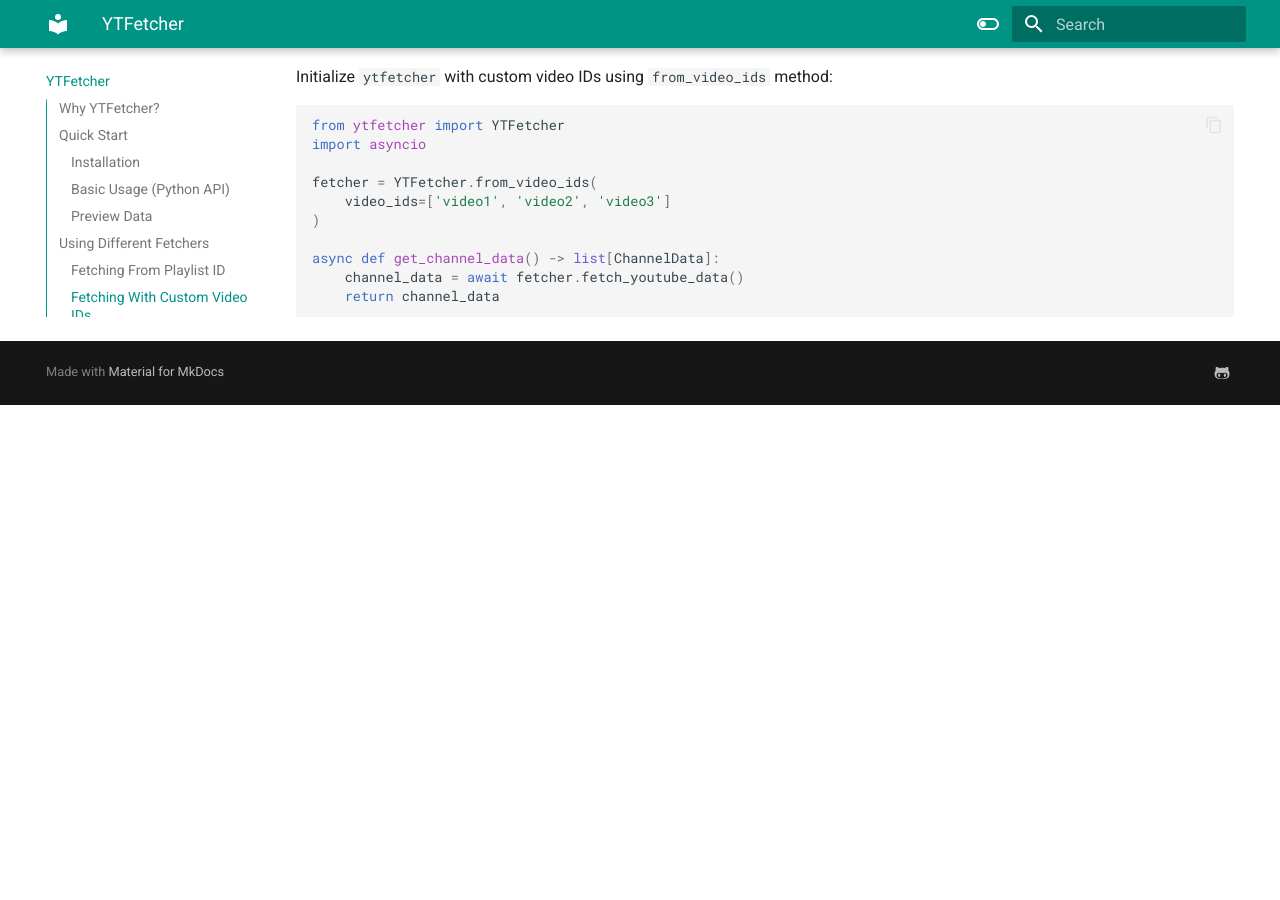
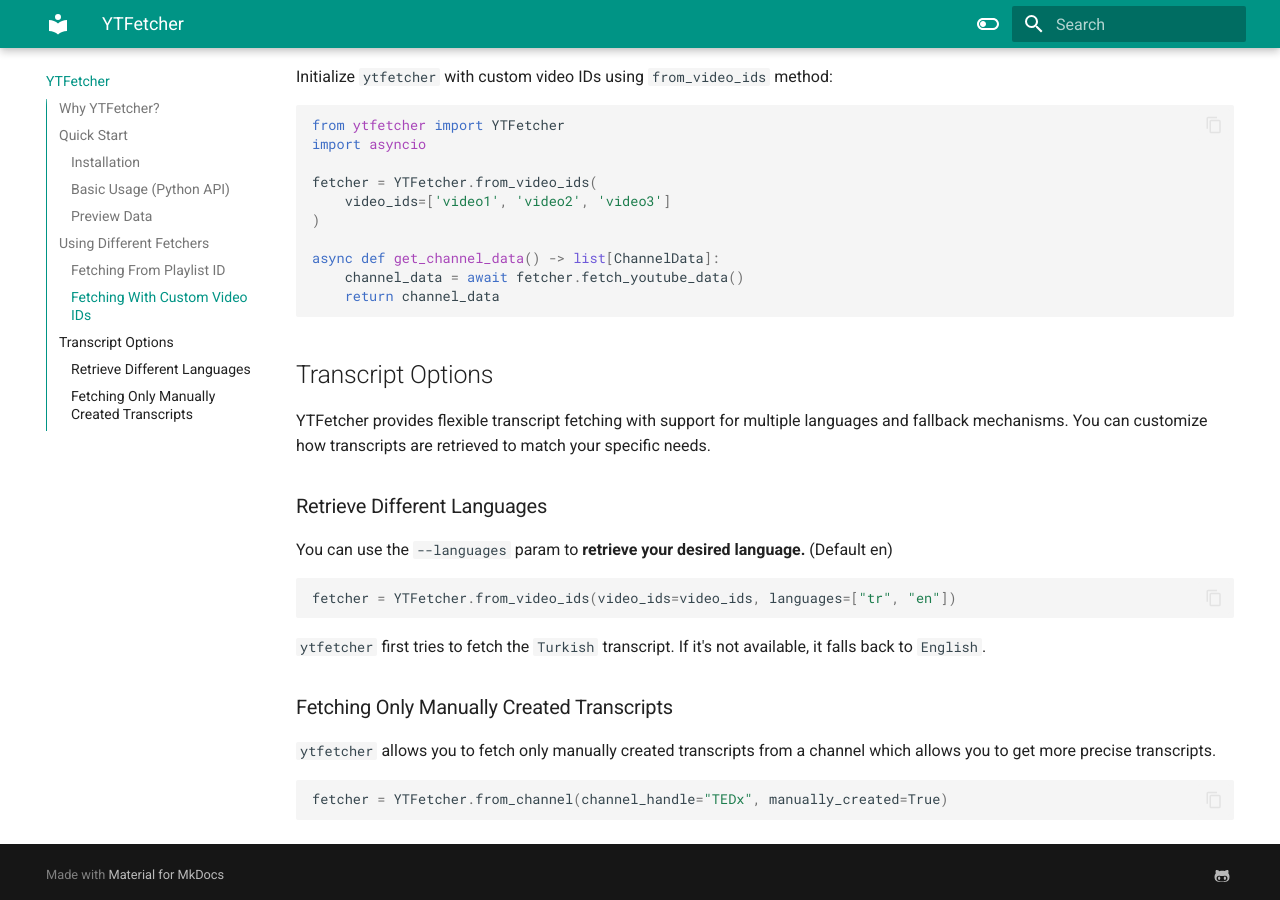
Before and after one commit to kaya70875/ytfetcher, an MkDocs documentation site: the page built from docs/index.md, in a window 1280 px wide and 900 px high, scrolled down 2783 px. Built offline with MkDocs 1.6.1 and Material for MkDocs 9.7.7, drawn with Linux system fonts in a browser that asks for light colours; before the commit the page ends 3188 px from its top, so only the background shows below that.

Commit message:
docs: add transcript options

````diff
--- a/docs/index.md
+++ b/docs/index.md
@@ -123,3 +123,23 @@
     channel_data = await fetcher.fetch_youtube_data()
     return channel_data
 ```
+
+## Transcript Options
+
+YTFetcher provides flexible transcript fetching with support for multiple languages and fallback mechanisms. You can customize how transcripts are retrieved to match your specific needs.
+
+### Retrieve Different Languages
+You can use the `--languages` param to **retrieve your desired language.** (Default en)
+
+```py
+fetcher = YTFetcher.from_video_ids(video_ids=video_ids, languages=["tr", "en"])
+```
+
+`ytfetcher` first tries to fetch the `Turkish` transcript. If it's not available, it falls back to `English`.
+
+### Fetching Only Manually Created Transcripts
+
+`ytfetcher` allows you to fetch only manually created transcripts from a channel which allows you to get more precise transcripts.
+```py
+fetcher = YTFetcher.from_channel(channel_handle="TEDx", manually_created=True)
+```
````
